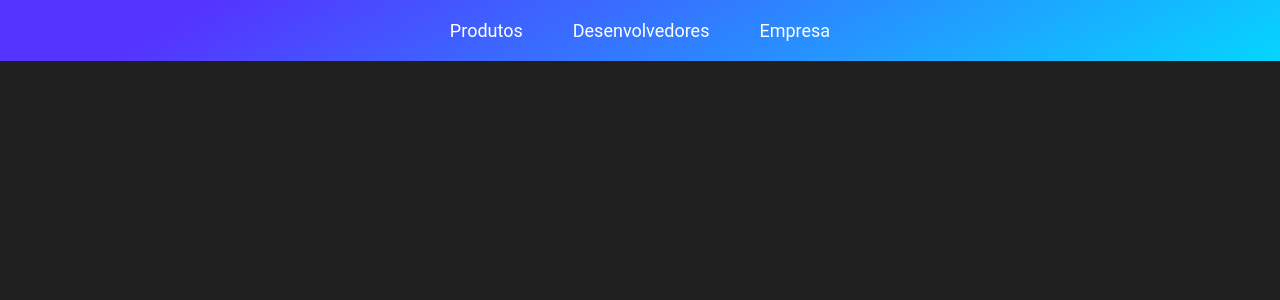
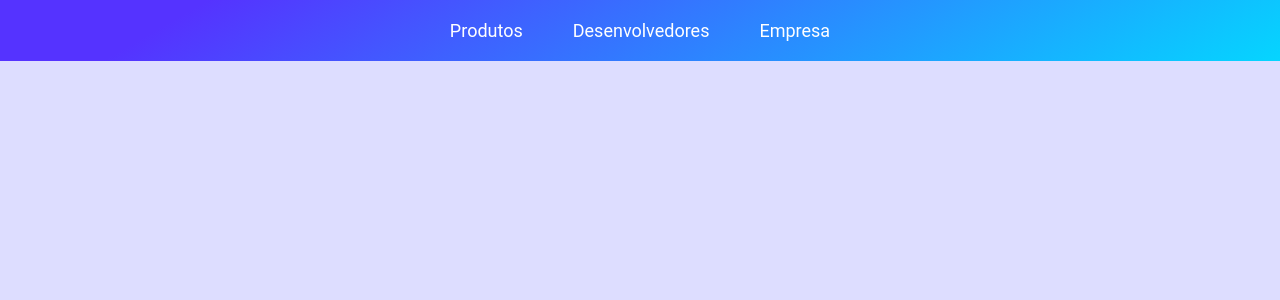
Before and after one commit to joaobispo2077/stripe-clone, a React (Create React App) app: page / in a window 1280 px wide. Shown: the top 300 px of the page. Built offline with nearby package versions, Linux system fonts and the light colour scheme.

Commit message:
feat: add README.md &  setup.md

```diff
--- a/src/styles/GlobalStyles.ts
+++ b/src/styles/GlobalStyles.ts
@@ -9,7 +9,7 @@ const GlobalStyles = createGlobalStyle`
 
   html {
     min-height: 100%;
-    background: #202020;
+    background: #ddf;
   }
 
 
```
Also changed, not shown: 2 other files (tests, documents, lock files or other folders).
